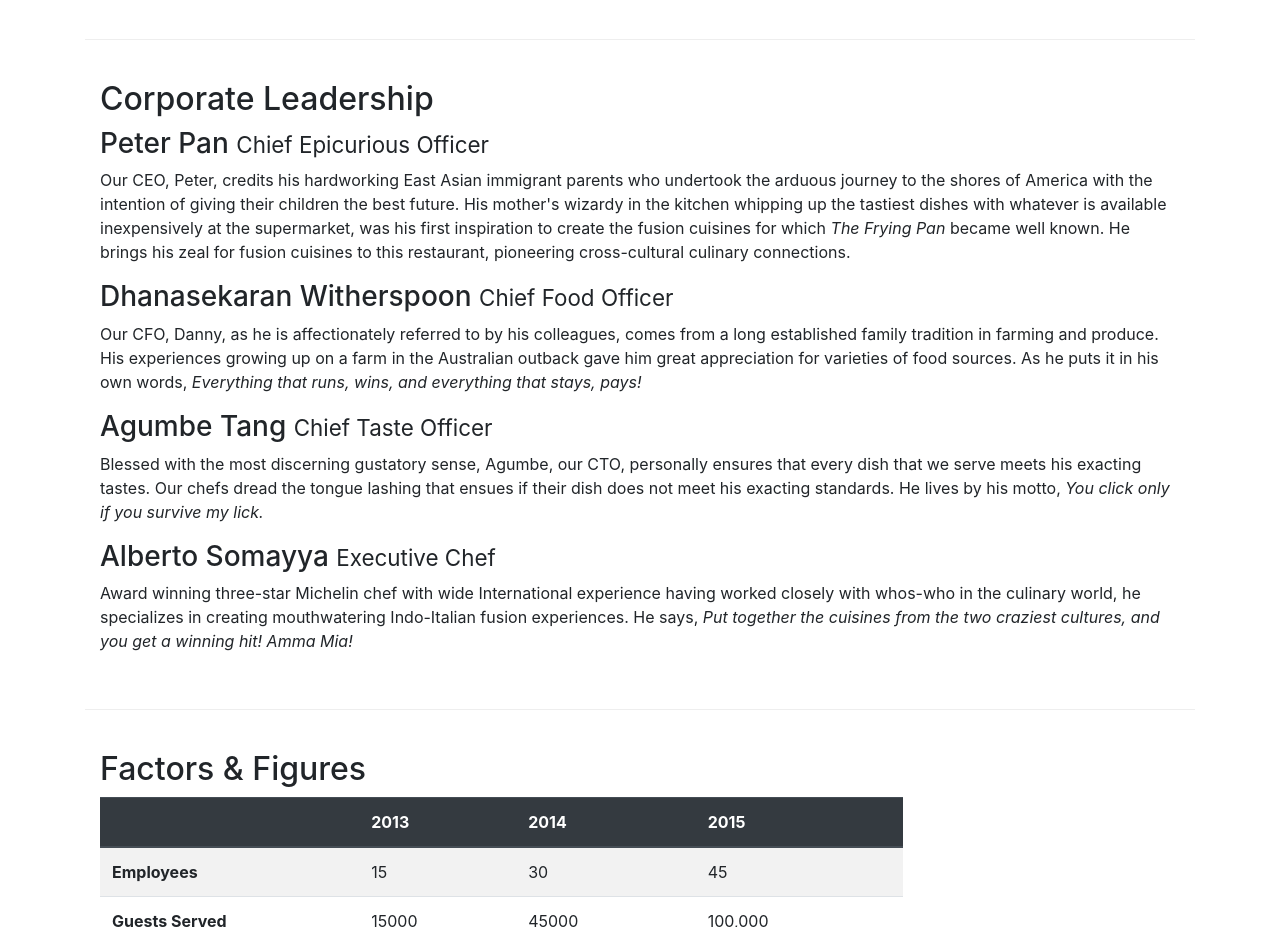
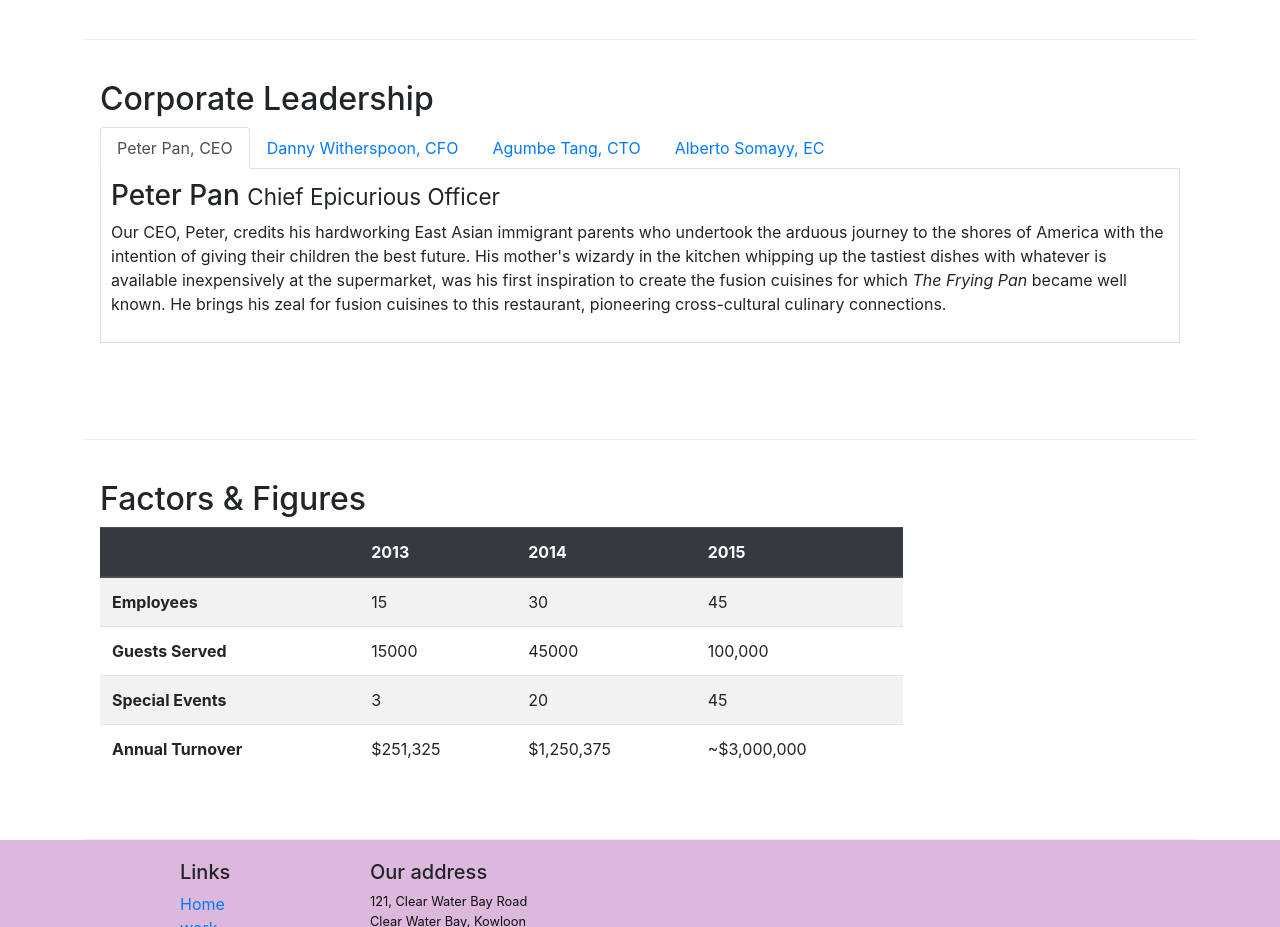
Before and after one commit to HarishKumar1234-del/Front---End-Project-using-Bootstrap-4, a website: page aboutus.html in a window 1280 px wide. Shown: the part 1245-2172 px from the top of the page. Drawn offline with nearby package versions, Linux system fonts and the light colour scheme.

Commit message:
tabs_and_pills commit

```diff
--- a/aboutus.html
+++ b/aboutus.html
@@ -13,9 +13,11 @@
     <!-- bootstrap 4 flexbox ad layout     -->
     <link rel="stylesheet" href="https://stackpath.bootstrapcdn.com/bootstrap/4.3.1/css/bootstrap.min.css" integrity="sha384-ggOyR0iXCbMQv3Xipma34MD+dH/1fQ784/j6cY/iJTQUOhcWr7x9JvoRxT2MZw1T" crossorigin="anonymous">
 
+    <!-- <link rel="stylesheet" type="text/css" href="node_modules/bootstrap/dist/css/bootstrap.min.css"> -->
     <link rel="stylesheet" type="text/css" href="node_modules/font-awesome/css/font-awesome.min.css">
     <link rel="stylesheet" type="text/css" href="node_modules/bootstrap-social/bootstrap-social.css">
     <link rel="stylesheet" type="text/css" href="css/styles1.css">
+    <!-- <script type="text/javascript" src="node_modules\bootstrap\dist\js"></script> -->
 
 </head>
 <body>
@@ -163,18 +165,57 @@ bg-dark then determines the actual background-color of the navbar. But other col
         <div class="row row-content">
             <div class="col-12">
                 <h2>Corporate Leadership</h2>
+
+                <ul class="nav nav-tabs">
+
+
+                    <li class="nav-item">
+                        <a class="nav-link active " href="#peter" role="tab" data-toggle="tab">Peter Pan, CEO</a>
+                    </li>
+                    <li class="nav-item">
+                        <a class="nav-link " href="#danny" role="tab" data-toggle="tab">Danny Witherspoon, CFO</a>
+                    </li>
+                    <li class="nav-item">
+                        <a class="nav-link " href="#agumbe" role="tab" data-toggle="tab">Agumbe Tang, CTO</a>
+                    </li>
+                    <li class="nav-item">
+                        <a class="nav-link" href="#alberto" role="tab" data-toggle="tab">Alberto Somayy, EC</a>
+                    </li>
+
+                </ul>
+
+                <div class="tab-content">
+                    <!-- tabpanel serves as the panel when first panel is selected
+                    tabpane is the content which is contained in there
+                    fade class allows this content to fade in
+                    show class specify that this particular content is shown when this page is first rendered
+                    we will apply the show class to only the first tabpane and others are not -->
+                    <div role="tabpanel" class="tab-pane fade show active" id="peter">
                         <h3>Peter Pan <small>Chief Epicurious Officer</small></h3>
                         <!-- // d-none d-sm-block hidden for only xs block -->
                         <p class="d-none d-sm-block">Our CEO, Peter, credits his hardworking East Asian immigrant parents who undertook the arduous journey to the shores of America with the intention of giving their children the best future. His mother's wizardy in the kitchen whipping up the tastiest dishes with whatever is available inexpensively at the supermarket, was his first inspiration to create the fusion cuisines for which <em>The Frying Pan</em> became well known. He brings his zeal for fusion cuisines to this restaurant, pioneering cross-cultural culinary connections.</p>
+                    </div>
+
+                    <div role="tabpanel" class="tab-pane show fade" id="danny">
                         <h3>Dhanasekaran Witherspoon <small>Chief Food Officer</small></h3>
                         <!-- // d-none d-sm-block hidden for only xs block -->
                         <p class="d-none d-sm-block">Our CFO, Danny, as he is affectionately referred to by his colleagues, comes from a long established family tradition in farming and produce. His experiences growing up on a farm in the Australian outback gave him great appreciation for varieties of food sources. As he puts it in his own words, <em>Everything that runs, wins, and everything that stays, pays!</em></p>
+                    </div>
+
+                    <div role="tabpanel" class="tab-pane show fade" id="agumbe">
                         <h3>Agumbe Tang <small>Chief Taste Officer</small></h3>
                         <!-- // d-none d-sm-block hidden for only xs block -->
                         <p class="d-none d-sm-block">Blessed with the most discerning gustatory sense, Agumbe, our CTO, personally ensures that every dish that we serve meets his exacting tastes. Our chefs dread the tongue lashing that ensues if their dish does not meet his exacting standards. He lives by his motto, <em>You click only if you survive my lick.</em></p>
+                    </div>
+
+                    <div role="tabpanel" class="tab-pane show fade" id="alberto">
                         <h3>Alberto Somayya <small>Executive Chef</small></h3>
                         <!-- // d-none d-sm-block hidden for only xs block -->
                         <p class="d-none d-sm-block">Award winning three-star Michelin chef with wide International experience having worked closely with whos-who in the culinary world, he specializes in creating mouthwatering Indo-Italian fusion experiences. He says, <em>Put together the cuisines from the two craziest cultures, and you get a winning hit! Amma Mia!</em></p>
+                    </div>
+
+                </div>
+
             </div>
        </div>
 
@@ -286,5 +327,13 @@ bg-dark then determines the actual background-color of the navbar. But other col
     </footer>
 
 
+<!--Jquery CDN-->
+<script src="https://code.jquery.com/jquery-3.4.1.js"></script>
+<!-- css javascript file-->
+<script src="https://stackpath.bootstrapcdn.com/bootstrap/3.4.1/js/bootstrap.min.js"></script>
+
+
+
+
 </body>
 </html>
--- a/css/styles1.css
+++ b/css/styles1.css
@@ -31,3 +31,9 @@ body{
 .navbar-dark{
 	background-color: #3e053e;
 }
+.tab-content{
+	border-left: 1px solid #ddd;
+	border-right: 1px solid #ddd;
+	border-bottom: 1px solid #ddd;
+	padding: 10px;
+}
```
Also changed, not shown: index.html (+3 -3 lines). Lines whose indentation alone changed are shown as unchanged.
